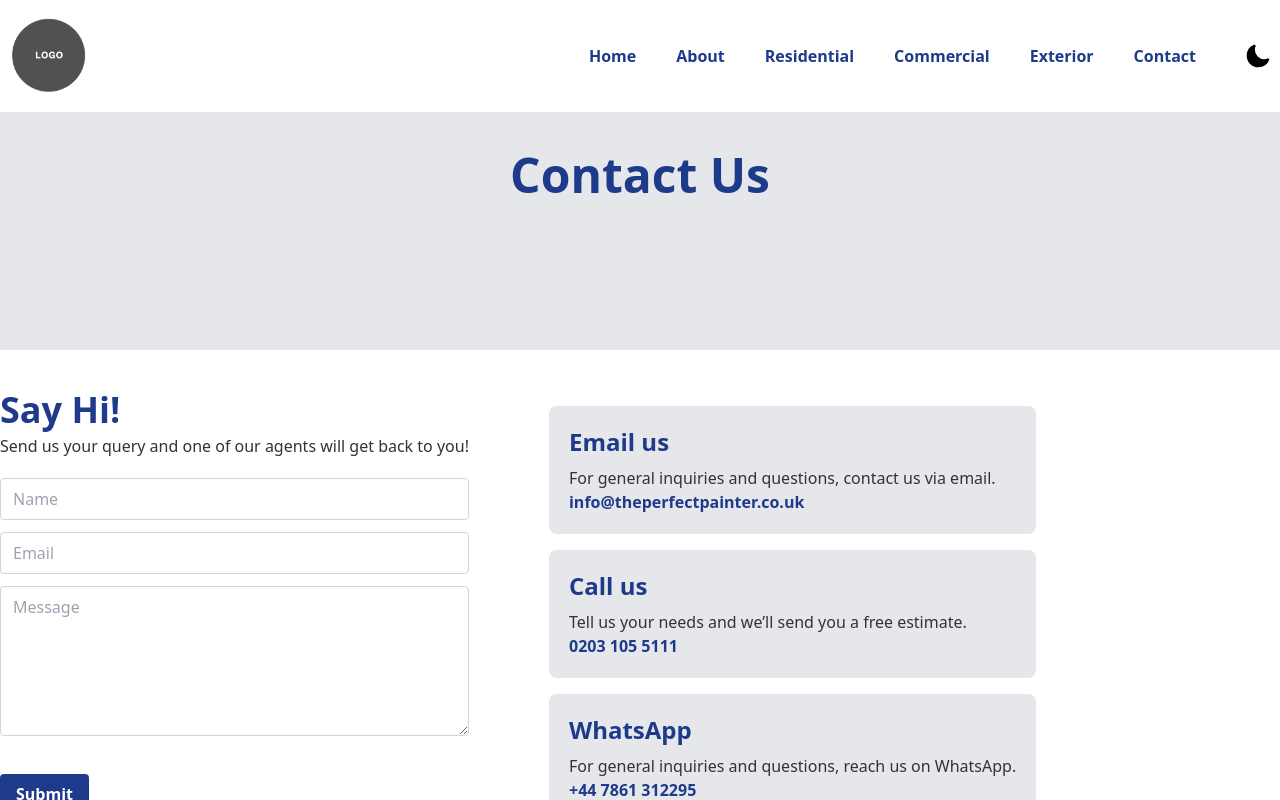
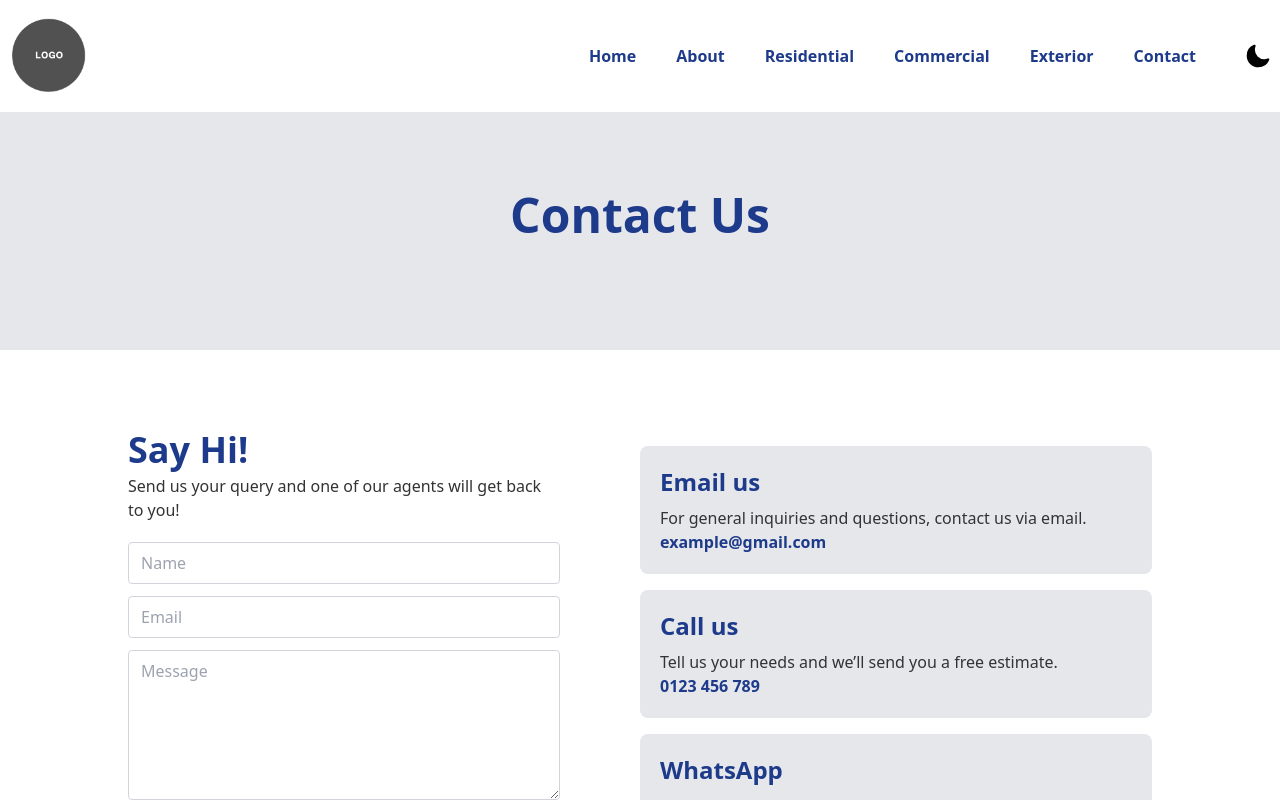
Before and after one commit to illium-digital-media/website, a Next.js app: page /contact in a window 1280 px wide. Shown: the top 800 px of the page. Built offline with nearby package versions, Linux system fonts and the light colour scheme.

Commit message:
fixing dark mode/contact page

```diff
--- a/components/BurgerMenu.tsx
+++ b/components/BurgerMenu.tsx
@@ -1,7 +1,8 @@
-import React, { useState, useEffect, useRef } from "react";
+import React, { useState, useEffect, useRef, useContext } from "react";
 import CloseButton from "./CloseButton";
 import NavItem from "./Navigation/NavItem";
 import BurgerMenuIcon from "./Icons/BurgerMenuIcon";
+import { DarkModeContext } from "../components/DarkModeContext";
 
 const navItems = [
   { pageLink: "/", title: "Home" },
@@ -15,6 +16,7 @@ const navItems = [
 const BurgerMenu: React.FC = () => {
   const [isNavOpen, setIsNavOpen] = useState(false);
   const menuRef = useRef<HTMLDivElement>(null);
+  const { darkMode, setDarkMode } = useContext(DarkModeContext);
 
   const toggleNav = () => {
     setIsNavOpen(!isNavOpen);
@@ -36,7 +38,10 @@ const BurgerMenu: React.FC = () => {
   }, []);
 
   return (
-    <div className="flex items-center lg:justify-between p-3 lg:hidden">
+    <div
+      className="flex items-center lg:justify-between p-3 lg:hidden"
+      style={{ transition: "background-color 0.3s ease" }}
+    >
       <nav>
         <section className="flex lg:hidden">
           <div className="space-y-2 cursor-pointer" onClick={toggleNav}>
@@ -45,9 +50,10 @@ const BurgerMenu: React.FC = () => {
 
           <div
             ref={menuRef}
-            className={`menu-nav z-10 flex flex-col transition-left duration-300 ease-in-out absolute w-2/4 bg-white h-screen top-0 -left-3/4 shadow-lg ${
+            className={`menu-nav z-10 flex flex-col transition-left duration-300 ease-in-out absolute w-2/4  h-screen top-0 -left-3/4 shadow-lg ${
               isNavOpen ? "left-0" : ""
-            }`}
+            } ${darkMode ? "bg-zinc-800" : "bg-white"}`}
+            style={{ transition: "background-color 0.3s ease" }}
           >
             <div className="top-0 p-3">
               <CloseButton handleClose={toggleNav} />
--- a/components/CloseButton.tsx
+++ b/components/CloseButton.tsx
@@ -1,8 +1,15 @@
-import React from "react";
+import { DarkModeContext } from "../components/DarkModeContext";
+import React, { useContext } from "react";
 
 const CloseButton: React.FC<{ handleClose: () => void }> = (props) => {
+  const { darkMode, setDarkMode } = useContext(DarkModeContext);
+
   return (
-    <button className="top-0 left-0 text-black" onClick={props.handleClose}>
+    <button
+      className={`top-0 left-0    ${darkMode ? "text-white" : "text-black"}`}
+      onClick={props.handleClose}
+      style={{ transition: "background-color 0.3s ease" }}
+    >
       <svg
         xmlns="http://www.w3.org/2000/svg"
         className="h-6 w-6"
--- a/components/Icons/BurgerMenuIcon.tsx
+++ b/components/Icons/BurgerMenuIcon.tsx
@@ -1,9 +1,15 @@
+import { DarkModeContext } from '../DarkModeContext';
+import React, { useContext } from 'react';
+
 const BurgerMenuIcon: React.FC = () => {
+  const { darkMode, setDarkMode } = useContext(DarkModeContext);
+
   return (
     <>
-      <span className="block h-0.5 w-8 bg-gray-600"></span>
-      <span className="block h-0.5 w-8 bg-gray-600"></span>
-      <span className="block h-0.5 w-8 bg-gray-600"></span>
+      {[...Array(3)].map((_, index) => (
+        <span key={index}className={`block h-0.5 w-8 ${darkMode ? 'bg-white' : 'bg-gray-600'}`}
+        />
+      ))}
     </>
   );
 };
--- a/components/Navigation/MainNavigation.tsx
+++ b/components/Navigation/MainNavigation.tsx
@@ -3,7 +3,6 @@ import BurgerMenu from "../BurgerMenu";
 import NavItem from "./NavItem";
 import React, { useState, useEffect, useContext } from "react";
 import Image from "next/image";
-import Logo from "../../assets/logo.svg";
 import DarkModeToggle from "./DarkModeToggle";
 import { DarkModeContext } from "../DarkModeContext";
 import LogoPlaceholder from "../../assets/logo-placeholder.png";
@@ -58,7 +57,7 @@ const MainNavigation: React.FC = () => {
       }  ${darkMode ? "bg-zinc-800" : "bg-white"}`}
       style={{ transition: "background-color 0.3s ease" }}
     >
-      <nav className="flex justify-between m-auto max-w-screen-xl max-xl:px-5  max-lg:bg-white">
+      <nav className="flex justify-between m-auto max-w-screen-xl max-xl:px-5  ">
         <BurgerMenu />
         <div className="py-2">
           <Link href="/">
--- a/components/Navigation/NavItem.tsx
+++ b/components/Navigation/NavItem.tsx
@@ -1,5 +1,4 @@
 import Link from "next/link";
-import DarkModeToggle from "./DarkModeToggle";
 import { DarkModeContext } from "../DarkModeContext";
 import React, { useContext } from "react";
 
@@ -14,7 +13,7 @@ const NavItem: React.FC<{
       darkMode ? "bg-zinc-800" : "bg-white"
     }`}
     style={{ transition: "background-color 0.3s ease" }}
-  ></header>;
+  />;
   return (
     <li
       className={`p-5 m-auto text-md font-bold  hover:bg-gray-200 hover:rounded-full duration-200
--- a/pages/commercial.tsx
+++ b/pages/commercial.tsx
@@ -1,6 +1,5 @@
 import CommonLanding from "../components/sections/CommonLanding";
 import CommercialSection from "../components/sections/CommercialSection";
-import GetQuoteSection from "../components/sections/GetQuoteSection";
 import Head from "next/head";
 
 const CommercialPage: React.FC = () => {
@@ -15,7 +14,6 @@ const CommercialPage: React.FC = () => {
       </Head>
       <CommonLanding heading={"Commercial Painting & Decorating"} />
       <CommercialSection />
-      <GetQuoteSection />
     </>
   );
 };
--- a/pages/contact.tsx
+++ b/pages/contact.tsx
@@ -1,9 +1,31 @@
 import ContactCard from "../components/ContactCard";
 import ContactForm from "../components/ContactForm";
 import Head from "next/head";
+import CommonLanding from "@/components/sections/CommonLanding";
+import Section from "@/components/Section";
+
+const contactData = [
+  {
+    heading: "Email us",
+    copy: "For general inquiries and questions, contact us via email.",
+    linkText: "example@gmail.com",
+    link: "example@gmail.com",
+  },
+  {
+    heading: "Call us",
+    copy: "Tell us your needs and we’ll send you a free estimate.",
+    linkText: "0123 456 789",
+    link: "tel:0123456789",
+  },
+  {
+    heading: "WhatsApp",
+    copy: "For general inquiries and questions, reach us on WhatsApp.",
+    linkText: "0123 456 789",
+    link: "https://wa.link/",
+  },
+];
 
 const ContactPage: React.FC = () => {
-
   return (
     <>
       <Head>
@@ -13,16 +35,10 @@ const ContactPage: React.FC = () => {
           content="Welcome to our painting and decorating site"
         />
       </Head>
-      <section className="flex items-center justify-center bg-gray-200 h-[350px]">
-        <div className="max-w-screen-xl m-auto">
-          <h3 className="text-blue-900 letter-spacing-1 text-5xl font-bold">
-            Contact Us
-          </h3>
-        </div>
-      </section>
-      <section className="py-10 max-sm:px-4">
-        <div className="max-w-screen-xl flex m-auto max-sm:block">
-          <div className="pr-20">
+      <CommonLanding heading={"Contact Us"} />
+      <Section index={0}>
+        <div className="flex max-sm:block max-w-screen-lg m-auto">
+          <div className="pr-20 w-1/2">
             <h3 className="f-w-900 text-blue-900 text-4xl font-bold pb-1">
               Say Hi!
             </h3>
@@ -31,33 +47,19 @@ const ContactPage: React.FC = () => {
             </p>
             <ContactForm />
           </div>
-          <div>
-            <ContactCard
-              heading={"Email us"}
-              copy={
-                "For general inquiries and questions, contact us via email."
-              }
-              linkText={"info@theperfectpainter.co.uk"}
-              link={"mailto:info@theperfectpainter.co.uk"}
-            />
-
-            <ContactCard
-              heading={"Call us"}
-              copy={"Tell us your needs and we’ll send you a free estimate."}
-              linkText={"0203 105 5111"}
-              link={"tel:02031055111"}
-            />
-            <ContactCard
-              heading={"WhatsApp"}
-              copy={
-                "For general inquiries and questions, reach us on WhatsApp."
-              }
-              linkText={"+44 7861 312295"}
-              link={"https://wa.link/tmwizz"}
-            />
+          <div className="w-1/2">
+            {contactData.map((contact, index) => (
+              <ContactCard
+                key={index}
+                heading={contact.heading}
+                copy={contact.copy}
+                linkText={contact.linkText}
+                link={contact.link}
+              />
+            ))}
           </div>
         </div>
-      </section>
+      </Section>
     </>
   );
 };
```
